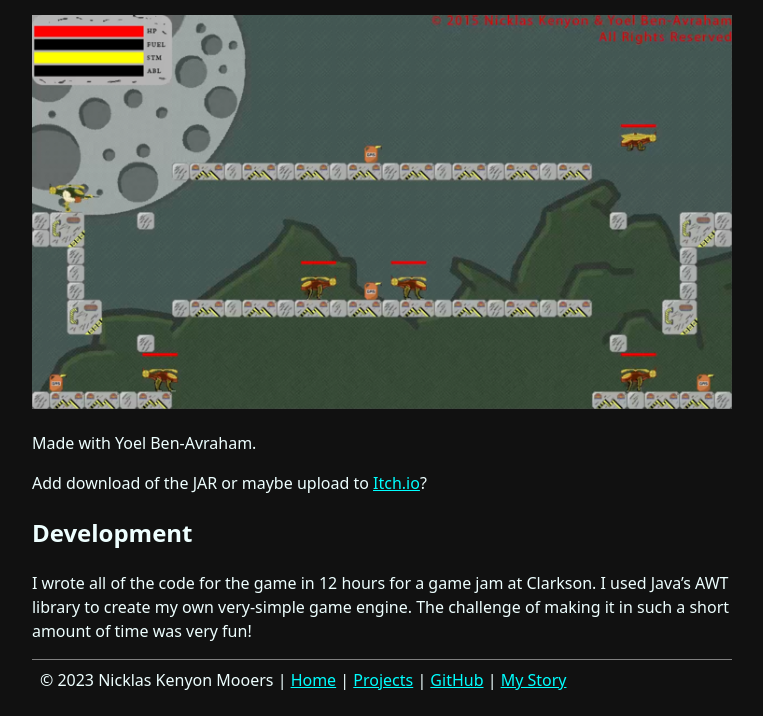
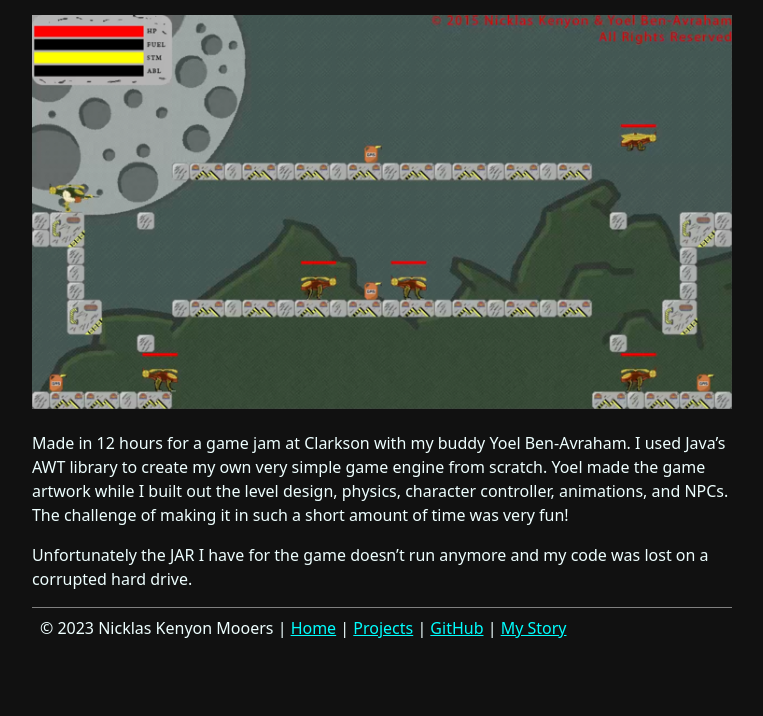
Before and after one commit to kenyonnick/kenyonnick.github.io, an Astro site: page /projects/night-of-the-werecopter in a window 1280 px wide. Shown: the part 218-934 px from the top of the page, without its empty margins (258-1021 px from the left). After the commit the page ends 882 px from the top, so only its background shows below. Built offline with nearby package versions, Linux system fonts and the light colour scheme; Astro itself is replaced by a stand-in of ours.

Commit message:
publish night of the werecopter

```diff
--- a/src/pages/projects/night-of-the-werecopter.md
+++ b/src/pages/projects/night-of-the-werecopter.md
@@ -7,12 +7,9 @@ description: 'Half-werewolf, half-helicopter, wholly bizarre'
 author: 'Nicklas Kenyon'
 tags: ["Games", "Game Design", "Platformer", "Java"]
 image: '/imgs/thumbnails/notw.png'
+public: true
 ---
 
-Made with Yoel Ben-Avraham.
+Made in 12 hours for a game jam at Clarkson with my buddy Yoel Ben-Avraham. I used Java's AWT library to create my own very simple game engine from scratch. Yoel made the game artwork while I built out the level design, physics, character controller, animations, and NPCs. The challenge of making it in such a short amount of time was very fun!
 
-Add download of the JAR or maybe upload to Itch.io?
-
-## Development
-
-I wrote all of the code for the game in 12 hours for a game jam at Clarkson. I used Java's AWT library to create my own very-simple game engine. The challenge of making it in such a short amount of time was very fun!
+Unfortunately the JAR I have for the game doesn't run anymore and my code was lost on a corrupted hard drive.
```
Also changed, not shown: src/pages/projects/the-ego-collection.md (+1 -1 lines), 1 other file.
